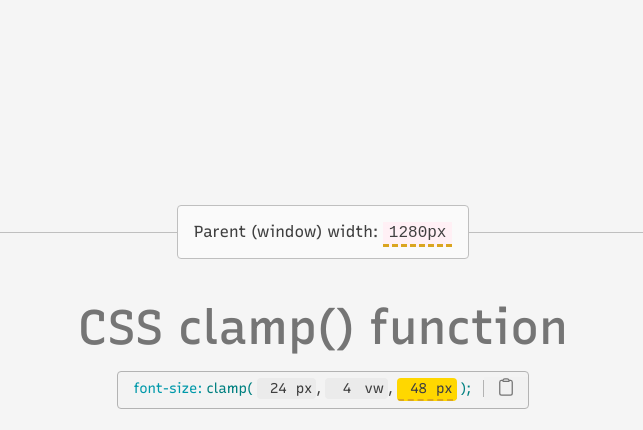
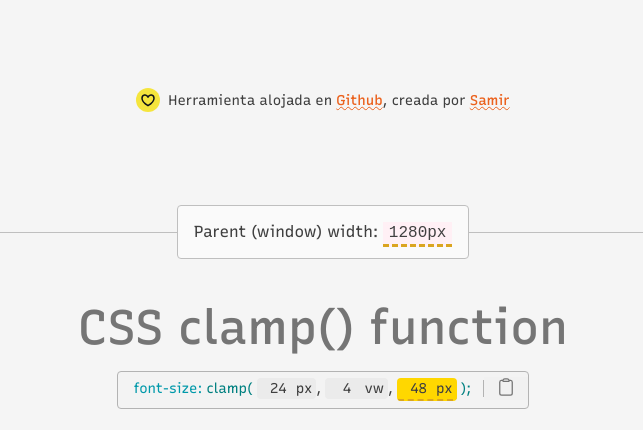
Before and after one commit to yanguadotdev/css-clamp-visualizer, a plain HTML site: page index.html in a window 1280 px wide. Shown: the top 430 px of the page, without its empty margins (317-960 px from the left). Drawn offline with Linux system fonts and the light colour scheme.

Commit message:
add own info

```diff
--- a/index.html
+++ b/index.html
@@ -12,6 +12,18 @@
 </head>
 
 <body>
+
+    <div class="info-own">
+        <svg width="24" height="24" viewBox="0 0 24 24" fill="none" xmlns="http://www.w3.org/2000/svg">
+            <rect width="24" height="24" rx="12" fill="#F5E53D"></rect>
+            <path
+                d="M12 9.12952C10.6667 5.9999 6 6.33323 6 10.3333C6 14.3333 12 17.6667 12 17.6667C12 17.6667 18 14.3333 18 10.3333C18 6.33323 13.3333 5.9999 12 9.12952Z"
+                stroke="#101318" stroke-width="1.5" stroke-linecap="round" stroke-linejoin="round"></path>
+        </svg>
+        <p>Herramienta alojada en <a class="link" href="https://github.com/Creatlydev/css-clamp-visualizer"
+                rel="noreferrer noopener" target="_blank">Github</a>, creada por <a href="https://github.com/Creatlydev"
+                rel="noreferrer noopener" class="link" target="_blank">Samir</a></p>
+    </div>
 
     <div class="parent">
         <div class="line"></div>
@@ -33,7 +45,8 @@
             </code>
 
         <button class="btn-copy-code js-button-copy">
-                <svg xmlns="http://www.w3.org/2000/svg" width="20" height="20" fill="none" viewBox="0 0 24 24" stroke-width="1.5" stroke="currentColor">
+            <svg xmlns="http://www.w3.org/2000/svg" width="20" height="20" fill="none" viewBox="0 0 24 24"
+                stroke-width="1.5" stroke="currentColor">
                 <path stroke-linecap="round" stroke-linejoin="round"
                     d="M15.666 3.888A2.25 2.25 0 0 0 13.5 2.25h-3c-1.03 0-1.9.693-2.166 1.638m7.332 0c.055.194.084.4.084.612v0a.75.75 0 0 1-.75.75H9a.75.75 0 0 1-.75-.75v0c0-.212.03-.418.084-.612m7.332 0c.646.049 1.288.11 1.927.184 1.1.128 1.907 1.077 1.907 2.185V19.5a2.25 2.25 0 0 1-2.25 2.25H6.75A2.25 2.25 0 0 1 4.5 19.5V6.257c0-1.108.806-2.057 1.907-2.185a48.208 48.208 0 0 1 1.927-.184" />
             </svg>
--- a/style.css
+++ b/style.css
@@ -26,6 +26,22 @@ body {
     padding-bottom: 5rem;
     background-color: #f5f5f5;
     color: hsl(0, 0%, 25%);
+}
+
+.info-own {
+    font-size: .875rem;
+    display: flex;
+    align-items: center;
+    padding: 1.5rem;
+    position: fixed;
+    top: 4rem;
+    gap: .5rem;
+}
+
+.info-own .link {
+    font-weight: 500;
+    color: #eb621e;
+    text-decoration: underline wavy 1px currentColor;
 }
 
 
```
Lines whose indentation alone changed are shown as unchanged.
